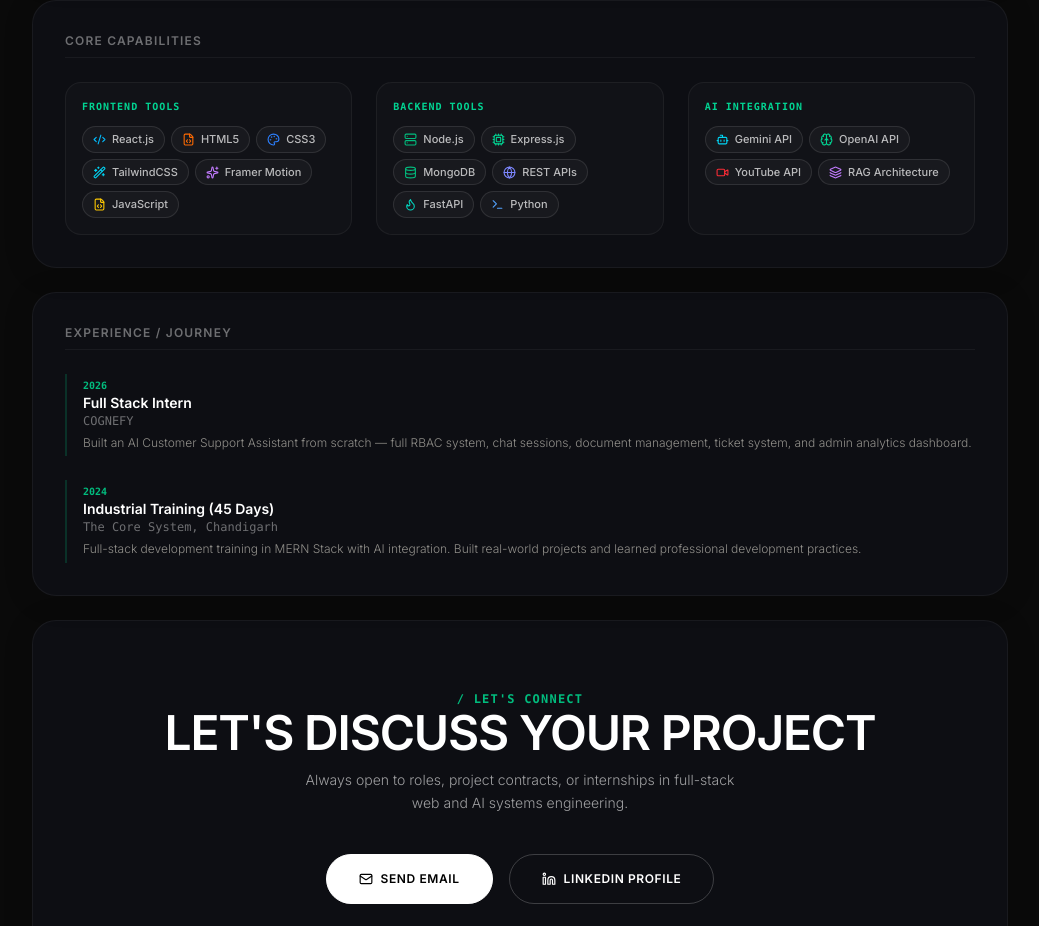
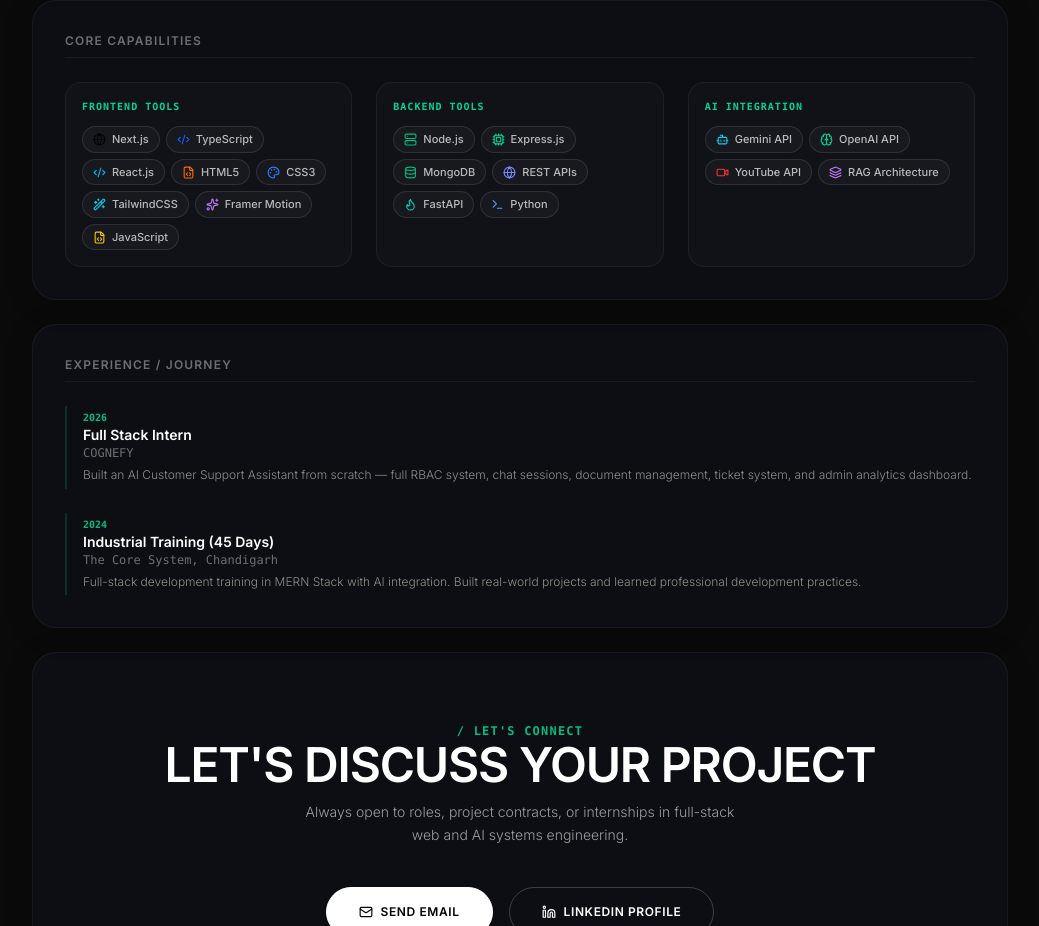
Before and after one commit to Swati-a11/Portfolio, a React (Vite) app: page / in a window 1280 px wide. Shown: the part 5740-6666 px from the top of the page, without its empty margins (120-1159 px from the left). Built offline with nearby package versions, Linux system fonts and the light colour scheme.

Commit message:
feat: add Next.js and TypeScript to core capabilities stack and skills icons

```diff
--- a/src/App.jsx
+++ b/src/App.jsx
@@ -35,6 +35,8 @@
 import aca5 from './assets/aca5.png';
 
 const skillIconMap = {
+  "Next.js": <Globe size={13} className="text-[#000000] dark:text-white flex-shrink-0" />,
+  "TypeScript": <Code2 size={13} className="text-blue-600 flex-shrink-0" />,
   "React.js": <Code2 size={13} className="text-sky-400 flex-shrink-0" />,
   "HTML5": <FileCode size={13} className="text-orange-500 flex-shrink-0" />,
   "CSS3": <Palette size={13} className="text-blue-500 flex-shrink-0" />,
@@ -749,7 +751,7 @@
   const categories = [
     {
       title: "Frontend Tools",
-      skills: ["React.js", "HTML5", "CSS3", "TailwindCSS", "Framer Motion", "JavaScript"]
+      skills: ["Next.js", "TypeScript", "React.js", "HTML5", "CSS3", "TailwindCSS", "Framer Motion", "JavaScript"]
     },
     {
       title: "Backend Tools",
--- a/src/sections/Skills.jsx
+++ b/src/sections/Skills.jsx
@@ -7,6 +7,9 @@
 } from 'lucide-react';
 
 const skillIconMap = {
+  "Next.js": <Globe size={16} className="text-[#000000] dark:text-white flex-shrink-0" />,
+  "TypeScript (TS)": <Code2 size={16} className="text-blue-600 flex-shrink-0" />,
+  "TypeScript": <Code2 size={16} className="text-blue-600 flex-shrink-0" />,
   "React.js": <Code2 size={16} className="text-sky-400 flex-shrink-0" />,
   "HTML5": <FileCode size={16} className="text-orange-500 flex-shrink-0" />,
   "CSS3": <Palette size={16} className="text-blue-500 flex-shrink-0" />,
@@ -45,7 +48,7 @@
   const categories = [
     {
       title: "Frontend Tools",
-      skills: ["React.js", "HTML5", "CSS3", "TailwindCSS", "Framer Motion", "JavaScript (ES6+)"]
+      skills: ["Next.js", "TypeScript (TS)", "React.js", "HTML5", "CSS3", "TailwindCSS", "Framer Motion", "JavaScript (ES6+)"]
     },
     {
       title: "Backend Tools",
```
